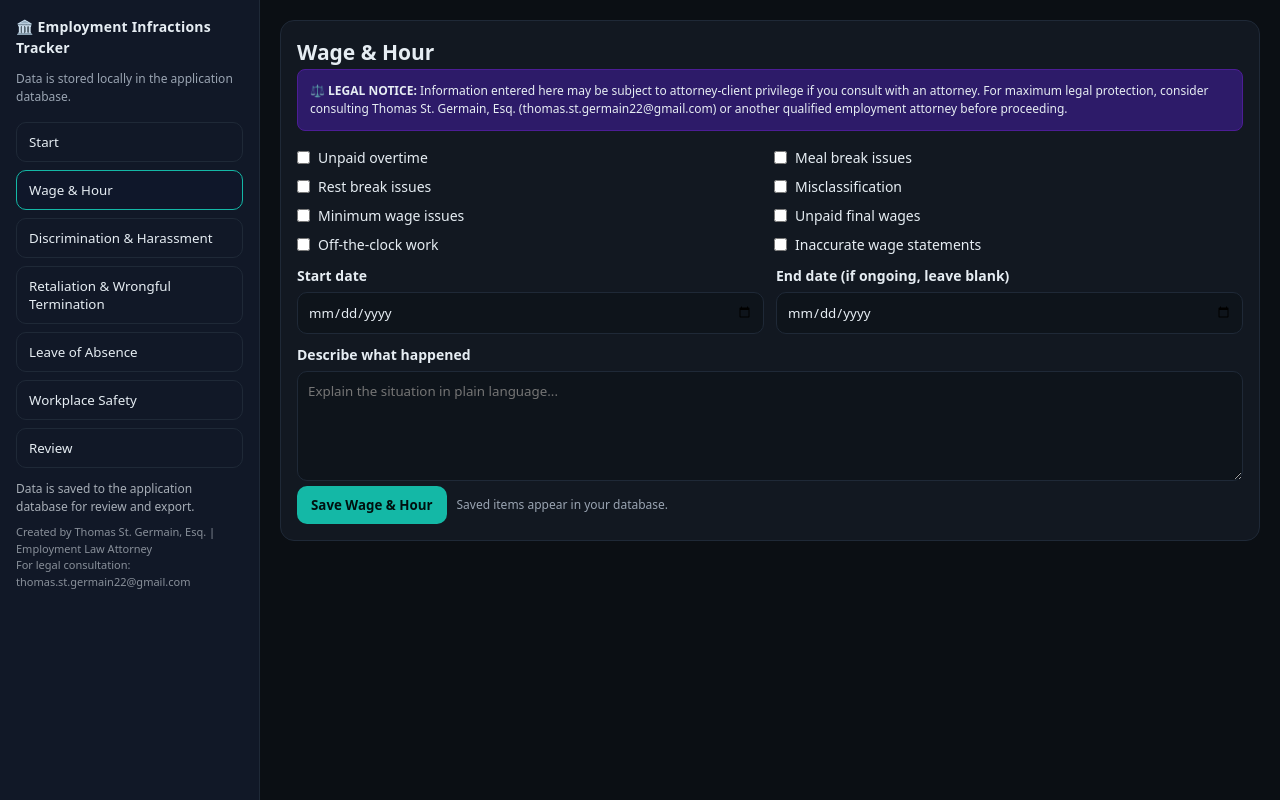
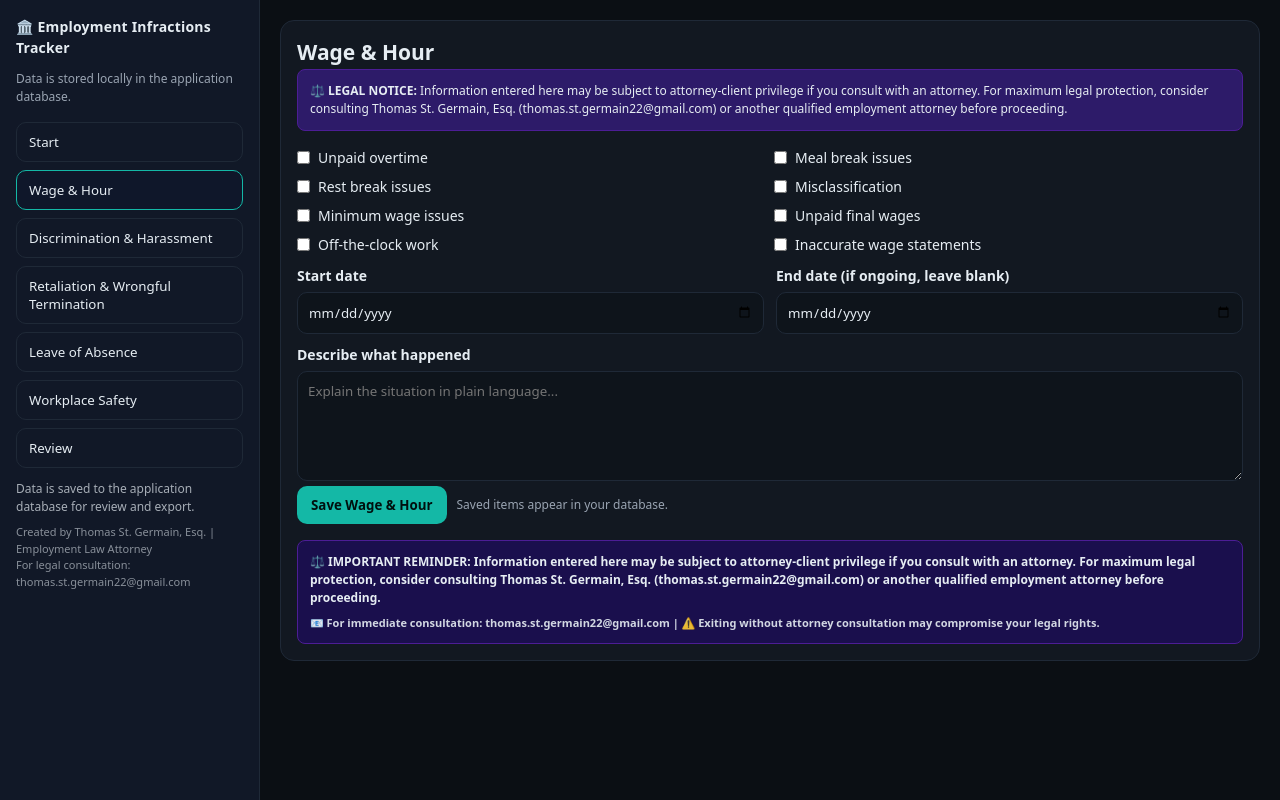
Before and after one commit to tsg2289/employment-law-infraction-tracker, a Next.js app: page / in a window 1280 px wide. Both pictures are taken after typing "Sample", "name@example.com", "Sample", "Sample" into the empty fields and a click on the button "Save & Continue". Built offline with nearby package versions, Linux system fonts and the light colour scheme.

Commit message:
Add top and bottom legal notices plus browser exit warning for attorney-client privilege protection

```diff
--- a/pages/index.js
+++ b/pages/index.js
@@ -424,6 +424,47 @@ export default function Home() {
     }
   };
 
+  // Browser exit warning for legal sections
+  useEffect(() => {
+    const legalSections = ['wagehour', 'disc', 'retal', 'leave', 'safety', 'review'];
+
+    const handleBeforeUnload = (e) => {
+      if (legalSections.includes(currentPanel) && checkForUnsavedData()) {
+        const message = '⚠️ ATTORNEY-CLIENT PRIVILEGE WARNING ⚠️\n\nYou have unsaved employment law information. Leaving without consulting an attorney may compromise your legal protections. Consider contacting Thomas St. Germain, Esq. at thomas.st.germain22@gmail.com before proceeding.';
+        e.preventDefault();
+        e.returnValue = message;
+        return message;
+      }
+    };
+
+    window.addEventListener('beforeunload', handleBeforeUnload);
+
+    return () => {
+      window.removeEventListener('beforeunload', handleBeforeUnload);
+    };
+  }, [currentPanel]);
+
+  // Legal notice component
+  const LegalNotice = ({ position = 'top' }) => (
+    <div style={{
+      background: position === 'top' ? '#2d1b69' : '#1a0f4d',
+      border: '1px solid #4c1d95',
+      borderRadius: '8px',
+      padding: '12px',
+      marginBottom: position === 'top' ? '16px' : '0px',
+      marginTop: position === 'bottom' ? '16px' : '0px',
+      fontSize: '12px',
+      fontWeight: position === 'bottom' ? 'bold' : 'normal'
+    }}>
+      <strong>⚖️ {position === 'top' ? 'LEGAL NOTICE' : 'IMPORTANT REMINDER'}:</strong> Information entered here may be subject to attorney-client privilege if you consult with an attorney. For maximum legal protection, consider consulting Thomas St. Germain, Esq. (thomas.st.germain22@gmail.com) or another qualified employment attorney before proceeding.
+      {position === 'bottom' && (
+        <div style={{ marginTop: '8px', fontSize: '11px', opacity: '0.9' }}>
+          📧 For immediate consultation: thomas.st.germain22@gmail.com | ⚠️ Exiting without attorney consultation may compromise your legal rights.
+        </div>
+      )}
+    </div>
+  );
+
   return (
     <>
       <Head>
@@ -563,9 +604,7 @@ export default function Home() {
           {currentPanel === 'wagehour' && (
             <section className="card">
               <h2>Wage & Hour</h2>
-              <div style={{ background: '#2d1b69', border: '1px solid #4c1d95', borderRadius: '8px', padding: '12px', marginBottom: '16px', fontSize: '12px' }}>
-                <strong>⚖️ LEGAL NOTICE:</strong> Information entered here may be subject to attorney-client privilege if you consult with an attorney. For maximum legal protection, consider consulting Thomas St. Germain, Esq. (thomas.st.germain22@gmail.com) or another qualified employment attorney before proceeding.
-              </div>
+              <LegalNotice position="top" />
               <div className="checkgrid">
                 <label><input type="checkbox" id="wh_ot" /> Unpaid overtime</label>
                 <label><input type="checkbox" id="wh_meal" /> Meal break issues</label>
@@ -594,6 +633,7 @@ export default function Home() {
                 </button>
                 <span className="note">Saved items appear in your database.</span>
               </div>
+              <LegalNotice position="bottom" />
             </section>
           )}
 
@@ -601,9 +641,7 @@ export default function Home() {
           {currentPanel === 'disc' && (
             <section className="card">
               <h2>Discrimination & Harassment</h2>
-              <div style={{ background: '#2d1b69', border: '1px solid #4c1d95', borderRadius: '8px', padding: '12px', marginBottom: '16px', fontSize: '12px' }}>
-                <strong>⚖️ LEGAL NOTICE:</strong> Information entered here may be subject to attorney-client privilege if you consult with an attorney. For maximum legal protection, consider consulting Thomas St. Germain, Esq. (thomas.st.germain22@gmail.com) or another qualified employment attorney before proceeding.
-              </div>
+              <LegalNotice position="top" />
               <div className="checkgrid">
                 <label><input type="checkbox" id="dh_sexhar" /> Sexual harassment</label>
                 <label><input type="checkbox" id="dh_hostile" /> Hostile work environment</label>
@@ -643,6 +681,7 @@ export default function Home() {
                   {loading ? 'Saving...' : 'Save Discrimination/Harassment'}
                 </button>
               </div>
+              <LegalNotice position="bottom" />
             </section>
           )}
 
@@ -650,9 +689,7 @@ export default function Home() {
           {currentPanel === 'retal' && (
             <section className="card">
               <h2>Retaliation & Wrongful Termination</h2>
-              <div style={{ background: '#2d1b69', border: '1px solid #4c1d95', borderRadius: '8px', padding: '12px', marginBottom: '16px', fontSize: '12px' }}>
-                <strong>⚖️ LEGAL NOTICE:</strong> Information entered here may be subject to attorney-client privilege if you consult with an attorney. For maximum legal protection, consider consulting Thomas St. Germain, Esq. (thomas.st.germain22@gmail.com) or another qualified employment attorney before proceeding.
-              </div>
+              <LegalNotice position="top" />
               <label>Protected activities (check all that apply)</label>
               <div className="checkgrid">
                 <label><input type="checkbox" className="ra_pa" value="Reported harassment/discrimination" /> Reported harassment/discrimination</label>
@@ -688,6 +725,7 @@ export default function Home() {
                   {loading ? 'Saving...' : 'Save Retaliation/Wrongful Termination'}
                 </button>
               </div>
+              <LegalNotice position="bottom" />
             </section>
           )}
 
@@ -695,9 +733,7 @@ export default function Home() {
           {currentPanel === 'leave' && (
             <section className="card">
               <h2>Leave of Absence</h2>
-              <div style={{ background: '#2d1b69', border: '1px solid #4c1d95', borderRadius: '8px', padding: '12px', marginBottom: '16px', fontSize: '12px' }}>
-                <strong>⚖️ LEGAL NOTICE:</strong> Information entered here may be subject to attorney-client privilege if you consult with an attorney. For maximum legal protection, consider consulting Thomas St. Germain, Esq. (thomas.st.germain22@gmail.com) or another qualified employment attorney before proceeding.
-              </div>
+              <LegalNotice position="top" />
               <label>Leave types (check all that apply)</label>
               <div className="checkgrid">
                 <label><input type="checkbox" className="lv_type" value="CFRA/FMLA" /> CFRA/FMLA</label>
@@ -728,6 +764,7 @@ export default function Home() {
                   {loading ? 'Saving...' : 'Save Leave'}
                 </button>
               </div>
+              <LegalNotice position="bottom" />
             </section>
           )}
 
@@ -735,9 +772,7 @@ export default function Home() {
           {currentPanel === 'safety' && (
             <section className="card">
               <h2>Workplace Safety</h2>
-              <div style={{ background: '#2d1b69', border: '1px solid #4c1d95', borderRadius: '8px', padding: '12px', marginBottom: '16px', fontSize: '12px' }}>
-                <strong>⚖️ LEGAL NOTICE:</strong> Information entered here may be subject to attorney-client privilege if you consult with an attorney. For maximum legal protection, consider consulting Thomas St. Germain, Esq. (thomas.st.germain22@gmail.com) or another qualified employment attorney before proceeding.
-              </div>
+              <LegalNotice position="top" />
               <label>Hazards (check all that apply)</label>
               <div className="checkgrid">
                 <label><input type="checkbox" className="sf_haz" value="Unsafe conditions/equipment" /> Unsafe conditions/equipment</label>
@@ -773,6 +808,7 @@ export default function Home() {
                   {loading ? 'Saving...' : 'Save Safety'}
                 </button>
               </div>
+              <LegalNotice position="bottom" />
             </section>
           )}
 
```
